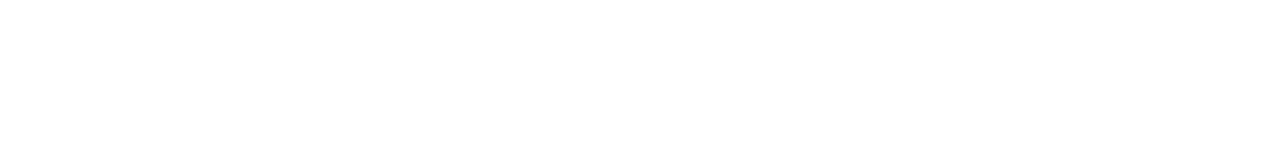
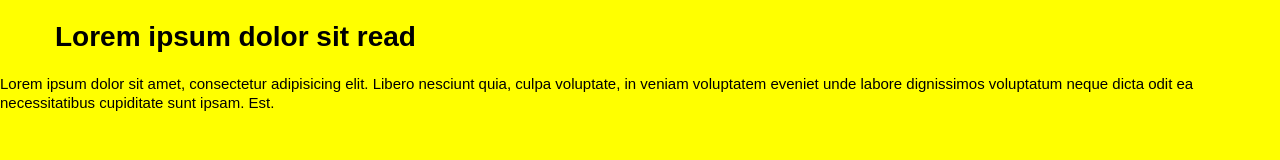
Before and after one commit to gudovaolya/project-3, a plain HTML site: page index.html in a window 1280 px wide. Drawn offline with Linux system fonts and the light colour scheme.

Commit message:
#2 сверстала шапку

```diff
--- a/css/style.css
+++ b/css/style.css
@@ -1,7 +1,7 @@
 body{
 	font-family: arial, "Helvetica CY", "Nimbus Sans L", sans-serif;
 	color: #000;
-	background: #fff;
+	background: yellow;
 	font-size: 14px;
 	line-height: 1.3;
 	min-width: 320px;
@@ -11,3 +11,6 @@ body{
 	max-width: 1170px;
 	margin: 0 auto;
 }
+.content{
+	font-size: 15px;
+}
--- a/index.html
+++ b/index.html
@@ -9,6 +9,13 @@
 	<link rel="stylesheet" href="css/media.css">
 </head>
 <body>
-
+	<header>
+		<div class="container">
+			<h1>Lorem ipsum dolor sit read</h1>
+		</div>
+	</header>
+	<div class="content">
+		<p>Lorem ipsum dolor sit amet, consectetur adipisicing elit. Libero nesciunt quia, culpa voluptate, in veniam voluptatem eveniet unde labore dignissimos voluptatum neque dicta odit ea necessitatibus cupiditate sunt ipsam. Est.</p>
+	</div>
 </body>
 </html>
```
